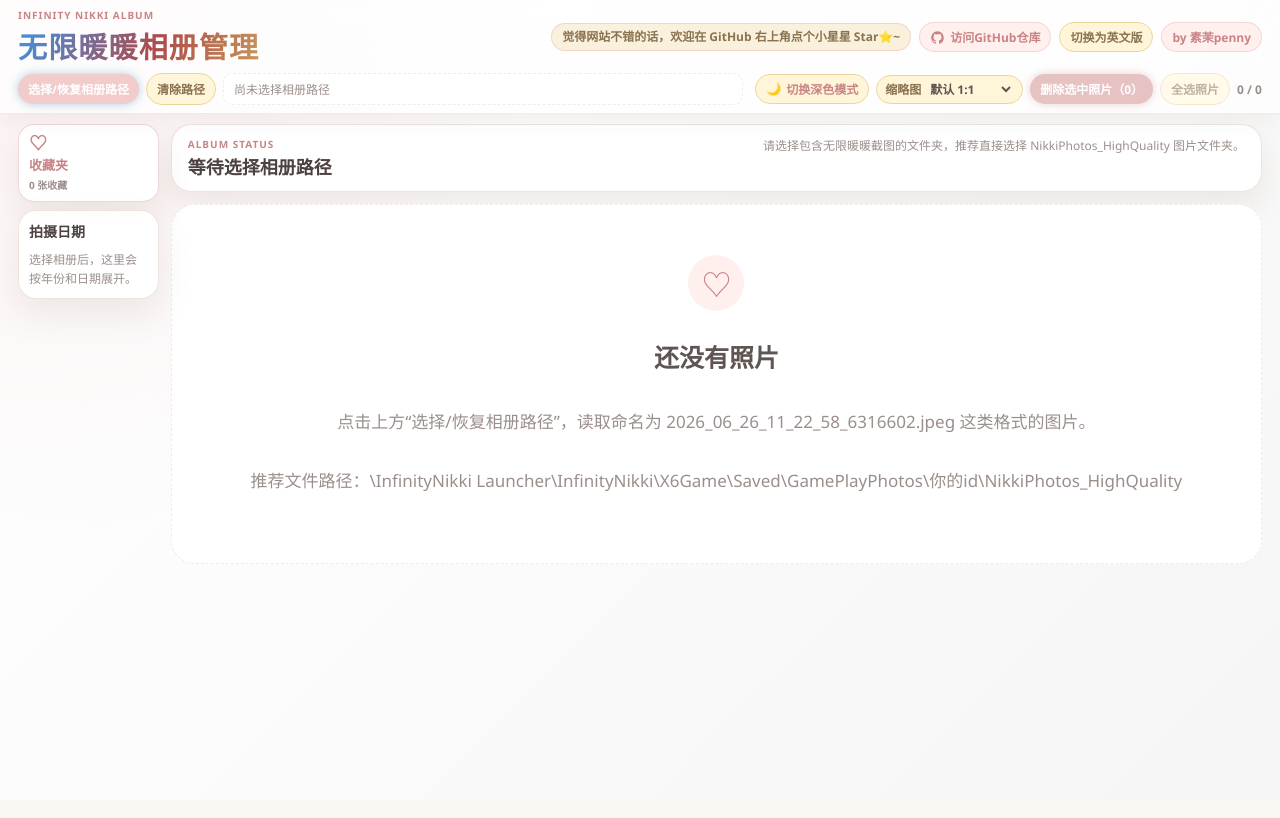
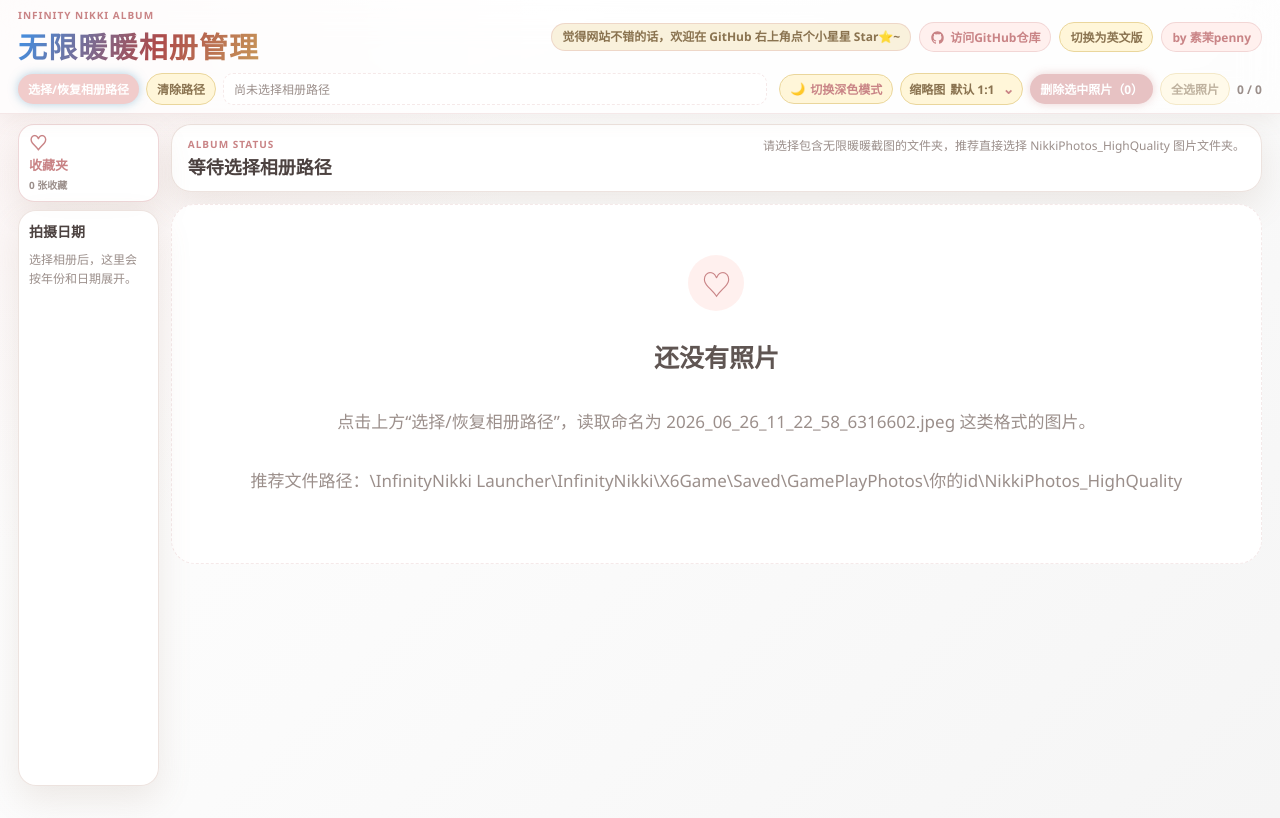
Before and after one commit to sumopenny/Infinity-Nikki-Album-Manager, a Vue app: page / in a window 1280 px wide. Built offline with nearby package versions, Linux system fonts and the light colour scheme.

Commit message:
优化样式

```diff
--- a/src/components/TopBar.vue
+++ b/src/components/TopBar.vue
@@ -1,9 +1,10 @@
 <script setup lang="ts">
+import { computed, onBeforeUnmount, onMounted, ref } from 'vue'
 import type { Language, LocaleMessages } from '../i18n'
 import type { ThumbnailMode } from '../types/thumbnail'
 import type { ThemeMode } from '../types/theme'
 
-defineProps<{
+const props = defineProps<{
   directoryName: string
   totalCount: number
   selectedCount: number
@@ -17,7 +18,7 @@
   messages: LocaleMessages['topBar']
 }>()
 
-defineEmits<{
+const emit = defineEmits<{
   chooseDirectory: []
   clearDirectory: []
   toggleAll: []
@@ -27,12 +28,39 @@
   changeThumbnailMode: [mode: ThumbnailMode]
 }>()
 
-function handleThumbnailModeChange(event: Event) {
-  const target = event.target as HTMLSelectElement
-  const value = target.value as ThumbnailMode
-  ;(event.currentTarget as HTMLSelectElement).blur()
-  return value
+const isThumbnailDropdownOpen = ref(false)
+const thumbnailDropdownRef = ref<HTMLElement | null>(null)
+
+const selectedThumbnailLabel = computed(() => {
+  return props.thumbnailModeOptions.find((option) => option.value === props.thumbnailMode)?.label ?? props.thumbnailModeOptions[0]?.label ?? ''
+})
+
+function toggleThumbnailDropdown() {
+  isThumbnailDropdownOpen.value = !isThumbnailDropdownOpen.value
 }
+
+function closeThumbnailDropdown() {
+  isThumbnailDropdownOpen.value = false
+}
+
+function selectThumbnailMode(mode: ThumbnailMode) {
+  emit('changeThumbnailMode', mode)
+  closeThumbnailDropdown()
+}
+
+function handleDocumentClick(event: MouseEvent) {
+  if (!thumbnailDropdownRef.value?.contains(event.target as Node)) {
+    closeThumbnailDropdown()
+  }
+}
+
+onMounted(() => {
+  document.addEventListener('click', handleDocumentClick)
+})
+
+onBeforeUnmount(() => {
+  document.removeEventListener('click', handleDocumentClick)
+})
 </script>
 
 <template>
@@ -82,18 +110,36 @@
           <span class="theme-icon" aria-hidden="true">{{ themeMode === 'light' ? '🌙' : '☀️' }}</span>
           <span>{{ messages.themeButton(themeMode) }}</span>
         </button>
-        <label class="thumbnail-select-wrap">
+        <div class="thumbnail-select-wrap">
           <span>{{ messages.thumbnail }}</span>
-          <select
-            class="thumbnail-select"
-            :value="thumbnailMode"
-            @change="$emit('changeThumbnailMode', handleThumbnailModeChange($event))"
-          >
-            <option v-for="option in thumbnailModeOptions" :key="option.value" :value="option.value">
-              {{ option.label }}
-            </option>
-          </select>
-        </label>
+          <div ref="thumbnailDropdownRef" class="thumbnail-dropdown">
+            <button
+              class="thumbnail-select"
+              type="button"
+              aria-haspopup="listbox"
+              :aria-expanded="isThumbnailDropdownOpen"
+              @click.stop="toggleThumbnailDropdown"
+              @keydown.esc="closeThumbnailDropdown"
+            >
+              <span>{{ selectedThumbnailLabel }}</span>
+              <span class="thumbnail-select-arrow" aria-hidden="true">⌄</span>
+            </button>
+            <div v-if="isThumbnailDropdownOpen" class="thumbnail-options" role="listbox">
+              <button
+                v-for="option in thumbnailModeOptions"
+                :key="option.value"
+                class="thumbnail-option"
+                :class="{ active: option.value === thumbnailMode }"
+                type="button"
+                role="option"
+                :aria-selected="option.value === thumbnailMode"
+                @click="selectThumbnailMode(option.value)"
+              >
+                {{ option.label }}
+              </button>
+            </div>
+          </div>
+        </div>
         <button class="danger-button" type="button" :disabled="!selectedCount || isDeleting" @click="$emit('deleteSelected')">
           {{ isDeleting ? messages.deleting : messages.deleteSelected(selectedCount) }}
         </button>
--- a/src/styles.css
+++ b/src/styles.css
@@ -135,6 +135,22 @@
 body::-webkit-scrollbar-thumb:hover,
 .date-sidebar::-webkit-scrollbar-thumb:hover {
   background: var(--scrollbar-thumb-hover);
+}
+
+.date-sidebar::-webkit-scrollbar {
+  width: 6px;
+  height: 6px;
+}
+
+.date-sidebar::-webkit-scrollbar-track {
+  margin: 12px 0;
+  background: transparent;
+}
+
+.date-sidebar::-webkit-scrollbar-thumb {
+  border: 0;
+  border-radius: 999px;
+  background: var(--scrollbar-thumb);
 }
 
 button,
@@ -355,14 +371,84 @@
   white-space: nowrap;
 }
 
+.thumbnail-dropdown {
+  position: relative;
+  min-width: 10px;
+}
+
 .thumbnail-select {
-  min-width: 88px;
+  width: 100%;
+  min-width: 58px;
+  display: inline-flex;
+  align-items: center;
+  justify-content: space-between;
+  gap: 8px;
+  padding: 2px 0;
   border: 0;
   outline: none;
+  background: transparent;
+  color: var(--control-text);
+  font-size: 12px;
+  font-weight: 700;
+  text-align: left;
+}
+
+.thumbnail-select:focus-visible {
+  border-radius: 999px;
+  box-shadow: 0 0 0 2px rgba(201, 132, 134, 0.28);
+}
+
+.thumbnail-select-arrow {
+  color: var(--pink-deep);
+  font-size: 14px;
+  line-height: 1;
+  transition: transform 0.2s ease;
+}
+
+.thumbnail-select[aria-expanded='true'] .thumbnail-select-arrow {
+  transform: rotate(180deg);
+}
+
+.thumbnail-options {
+  position: absolute;
+  top: calc(100% + 8px);
+  right: -8px;
+  z-index: 70;
+  min-width: calc(100% + 16px);
+  display: grid;
+  gap: 4px;
+  padding: 6px;
+  border: 1px solid var(--button-line);
+  border-radius: 16px;
+  background: var(--surface-strong);
+  box-shadow: var(--shadow);
+}
+
+.thumbnail-option {
+  width: 100%;
+  border: 0;
+  border-radius: 12px;
+  padding: 7px 10px;
   background: transparent;
   color: var(--text);
   font-size: 12px;
   font-weight: 700;
+  text-align: left;
+  white-space: nowrap;
+  transition: background 0.2s ease, color 0.2s ease, transform 0.2s ease;
+}
+
+.thumbnail-option:hover,
+.thumbnail-option:focus-visible {
+  outline: none;
+  background: var(--soft-accent);
+  color: var(--pink-deep);
+  transform: translateX(1px);
+}
+
+.thumbnail-option.active {
+  background: var(--favorite-heart-active-bg);
+  color: var(--pink-deep);
 }
 
 .primary-button:hover,
@@ -482,15 +568,17 @@
 
 .date-sidebar {
   width: 100%;
-  max-height: calc(100svh - var(--sidebar-sticky-top) - 50px);
-  overflow: auto;
+  height: calc(100svh - var(--sidebar-sticky-top) - 100px);
+  max-height: calc(100svh - var(--sidebar-sticky-top) - 100px);
+  overflow-x: hidden;
+  overflow-y: auto;
   padding: 10px;
   border: 1px solid var(--line-soft);
   border-radius: 18px;
   background: var(--surface);
   box-shadow: var(--shadow);
   font-size: 12px;
-  scrollbar-color: var(--scrollbar-thumb) var(--scrollbar-track);
+  scrollbar-color: var(--scrollbar-thumb) transparent;
   scrollbar-width: thin;
 }
 
@@ -971,6 +1059,7 @@
   }
 
   .date-sidebar {
+    height: auto;
     max-height: none;
   }
 
```
